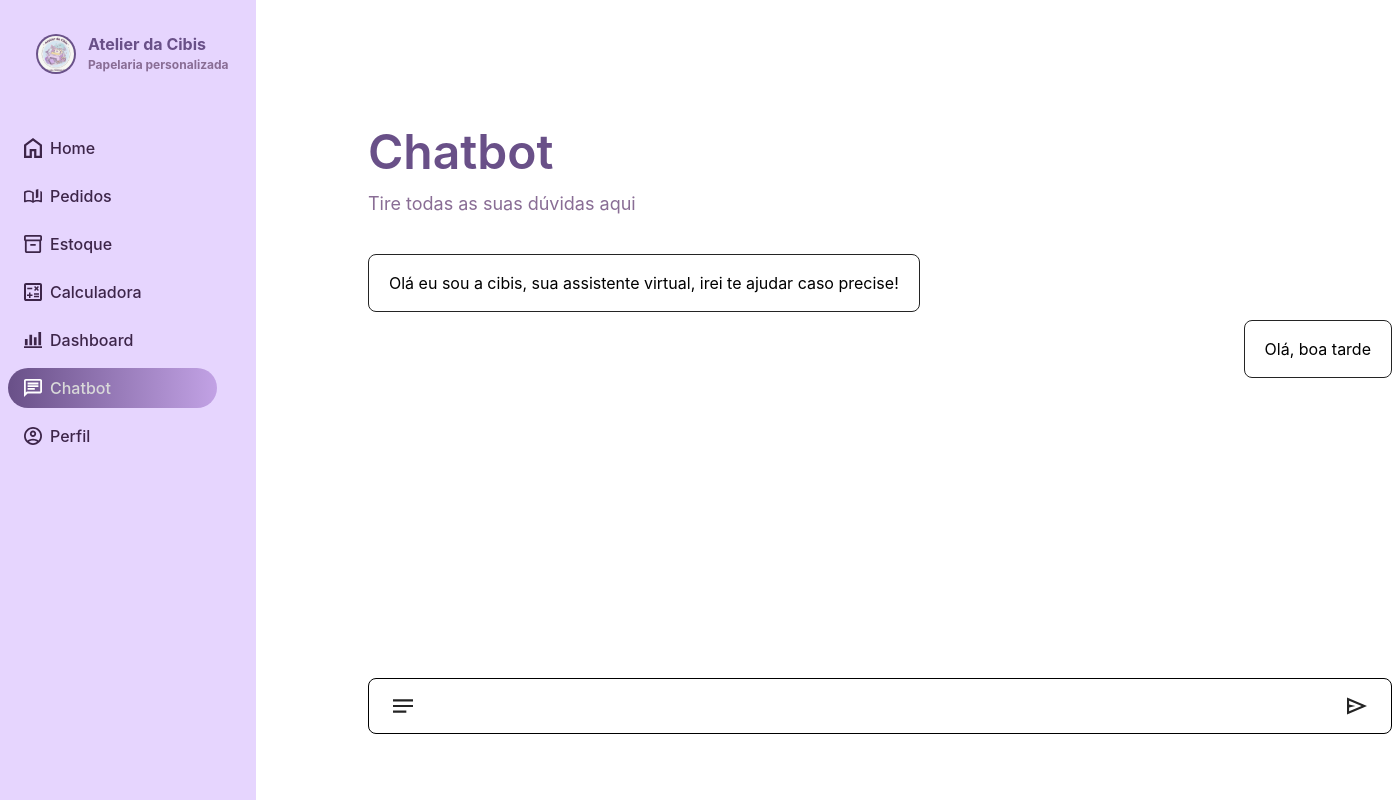
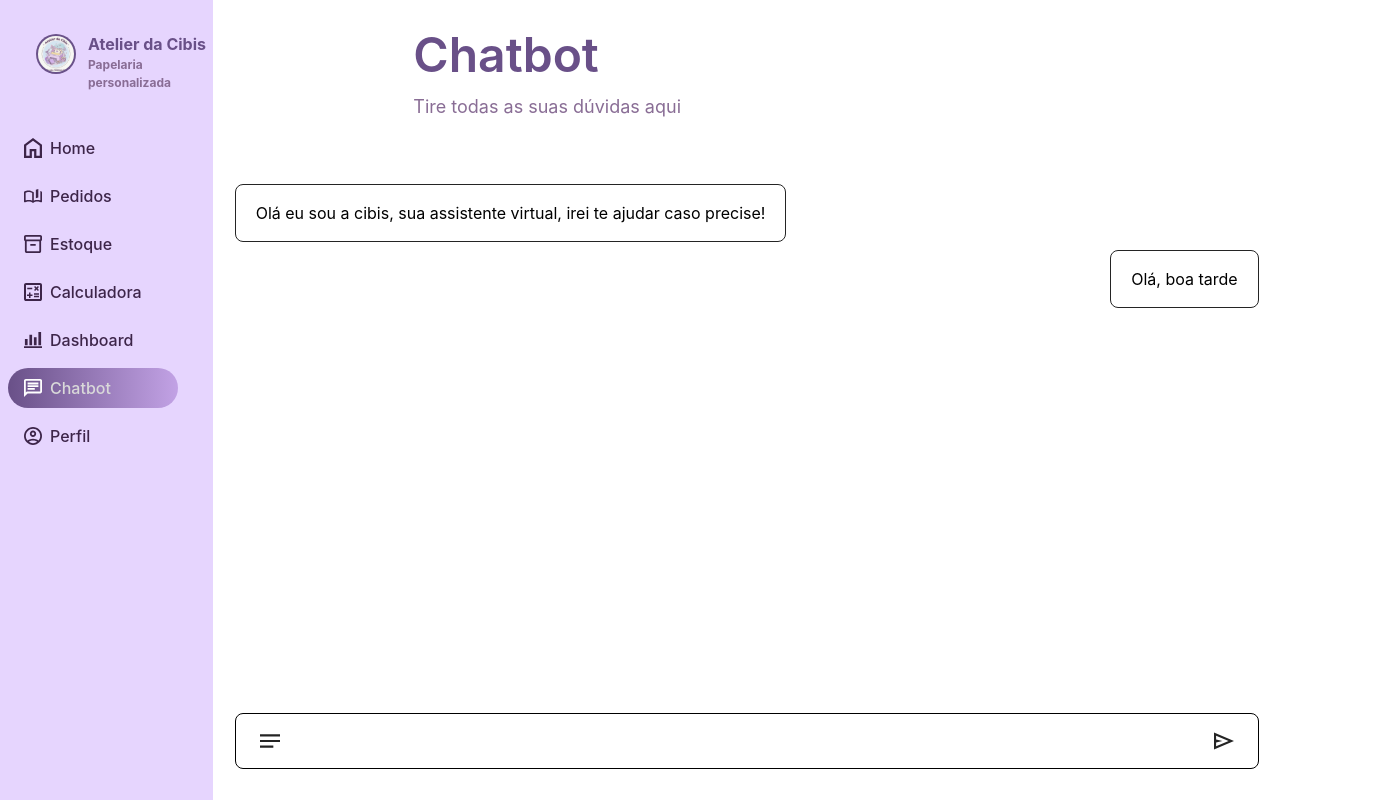
Before and after one commit to EselTech/react-vite-frontend, a React (Vite) app in the folder react-vite-frontend/: page / in a window 1280 px wide. Shown: the whole page, 1392 px wide, since content can reach past the window. Built offline with nearby package versions, Linux system fonts and the light colour scheme.

Commit message:
Ajustando largura da Nav e suas Pages

```diff
--- a/react-vite-frontend/src/components/Nav.jsx
+++ b/react-vite-frontend/src/components/Nav.jsx
@@ -4,7 +4,7 @@ export function Nav(props) {
 
     return (
 
-        <nav className="w-[20%] h-screen bg-[#E6D5FE] flex flex-col gap-8">
+        <nav className="w-2/12 h-screen bg-[#E6D5FE] flex flex-col gap-8">
 
             <div className="mt-8 w-full flex ">
                 <img className="ml-6" src="./src/assets/logo.svg" />
--- a/react-vite-frontend/src/pages/Calculadora.jsx
+++ b/react-vite-frontend/src/pages/Calculadora.jsx
@@ -2,7 +2,7 @@ export function Calculadora() {
 
     return (
 
-        <div className="w-[80%] bg-amber-400">
+        <div className="10/12 bg-amber-400">
 
             Calculadora
 
--- a/react-vite-frontend/src/pages/Chatbot.jsx
+++ b/react-vite-frontend/src/pages/Chatbot.jsx
@@ -4,22 +4,22 @@ export function Chatbot() {
 
     return (
 
-        <div className="w-4/5 bg-white flex flex-col pl-28 pt-32">
+        <div className="w-10/12 flex flex-col justify-around items-center">
 
-            <div className="">
+            <div className="self-start pl-50 w-max">
                 <h1 className="text-[#695088] font-semibold text-5xl mb-3.5">Chatbot</h1>
                 <p className="text-[#896D95] font-normal text-lg">Tire todas as suas dúvidas aqui</p>
             </div>
-            <div className="mt-9 w-5xl h-7/12 flex flex-col gap-2">
+            <div className=" w-5xl h-7/12 flex flex-col gap-2 ">
 
-                <MensagemChatbot remetente={0} texto={"Olá eu sou a cibis, sua assistente virtual, irei te ajudar caso precise!"}/>
-                <MensagemChatbot remetente={1} texto={"Olá, boa tarde"}/>
+                <MensagemChatbot remetente={0} texto={"Olá eu sou a cibis, sua assistente virtual, irei te ajudar caso precise!"} />
+                <MensagemChatbot remetente={1} texto={"Olá, boa tarde"} />
 
             </div>
-            <div className="border w-5xl rounded-lg h-14 mt-8 flex">
-                <img src="./src/assets/chatIcon.svg" alt="" className="w-5 mx-6"/>
+            <div className="border w-5xl rounded-lg h-14 flex ">
+                <img src="./src/assets/chatIcon.svg" alt="" className="w-5 mx-6" />
                 <input type="text" className="h-1/1 w-7/8 outline-none text-2l" />
-                <img src="./src/assets/chatSend.svg" alt="" className="w-5 mx-6"/>
+                <img src="./src/assets/chatSend.svg" alt="" className="w-5 mx-6 cursor-pointer" />
             </div>
 
         </div>
--- a/react-vite-frontend/src/pages/Dashboard.jsx
+++ b/react-vite-frontend/src/pages/Dashboard.jsx
@@ -2,7 +2,7 @@ export function Dashboard() {
 
     return (
 
-        <div className="w-[80%] bg-amber-500">
+        <div className="10/12 bg-amber-500">
 
             Dashboard
 
--- a/react-vite-frontend/src/pages/Estoque.jsx
+++ b/react-vite-frontend/src/pages/Estoque.jsx
@@ -2,7 +2,7 @@ export function Estoque() {
 
     return (
 
-        <div className="w-[80%] bg-amber-300">
+        <div className="10/12 bg-amber-300">
 
             Estoque
 
--- a/react-vite-frontend/src/pages/Home.jsx
+++ b/react-vite-frontend/src/pages/Home.jsx
@@ -2,7 +2,7 @@ export function Home() {
 
     return (
 
-        <div className="w-[80%] bg-amber-100">
+        <div className="10/12 bg-amber-100">
 
             Home
 
--- a/react-vite-frontend/src/pages/Pedidos.jsx
+++ b/react-vite-frontend/src/pages/Pedidos.jsx
@@ -2,7 +2,7 @@ export function Pedidos() {
 
     return (
 
-        <div className="w-[80%] bg-amber-200">
+        <div className="10/12 bg-amber-200">
 
             Pedidos
 
--- a/react-vite-frontend/src/pages/Perfil.jsx
+++ b/react-vite-frontend/src/pages/Perfil.jsx
@@ -2,7 +2,7 @@ export function Perfil() {
 
     return (
 
-        <div className="w-[80%] bg-amber-700">
+        <div className="10/12 bg-amber-700">
 
             Perfil
 
```
